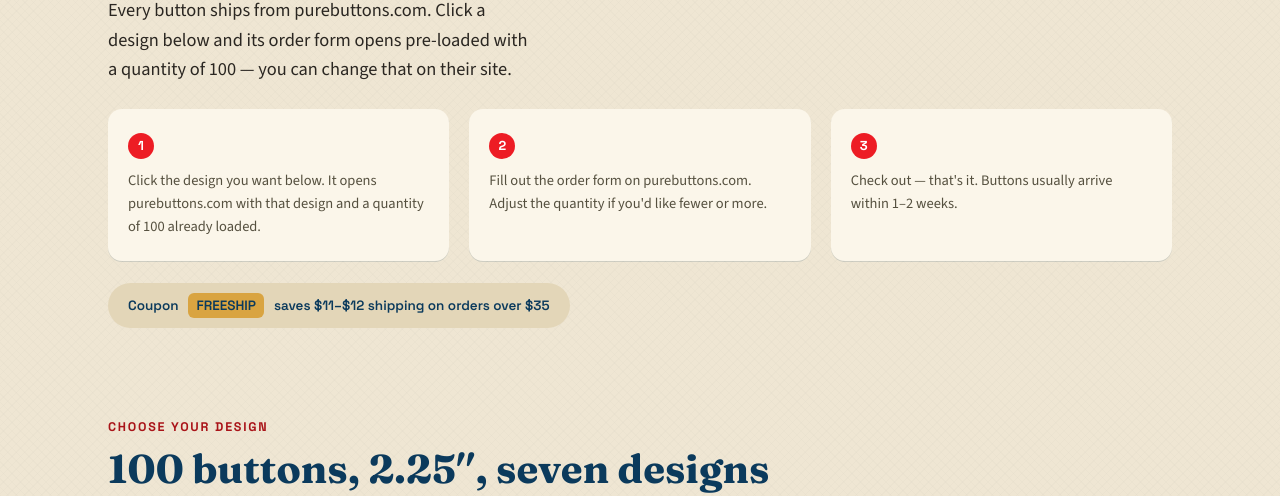
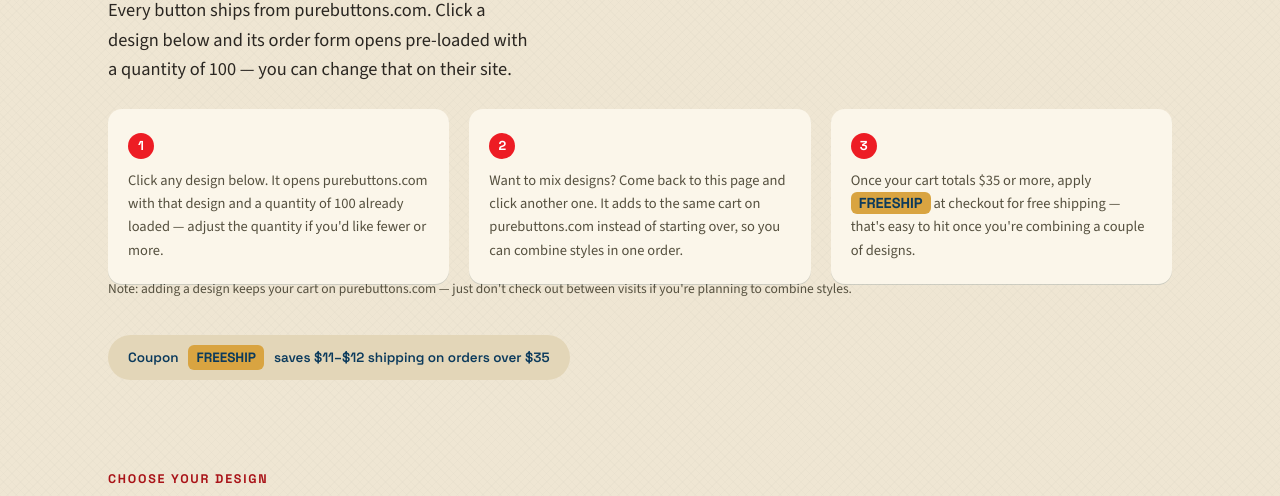
Before and after one commit to makekindpg/makekind-site, a plain HTML site: page order.html in a window 1280 px wide. Shown: the part 304-800 px from the top of the page. Drawn offline with nearby package versions, Linux system fonts and the light colour scheme.

Commit message:
Multiple Style orders

```diff
--- a/css/styles.css
+++ b/css/styles.css
@@ -604,12 +604,15 @@
   color: var(--denim-deep);
   margin-top: 22px;
 }
-.coupon-note code {
+.coupon-note code,
+.code-pill {
   background: var(--mustard);
   color: var(--denim-deep);
   padding: 2px 8px;
   border-radius: 6px;
   font-family: var(--font-label);
+  font-weight: 700;
+  white-space: nowrap;
 }
 
 .steps-list {
--- a/order.html
+++ b/order.html
@@ -45,10 +45,12 @@
       <p class="lede">Every button ships from purebuttons.com. Click a design below and its order form opens pre-loaded with a quantity of 100 — you can change that on their site.</p>
 
       <ol class="steps-list">
-        <li><p>Click the design you want below. It opens purebuttons.com with that design and a quantity of 100 already loaded.</p></li>
-        <li><p>Fill out the order form on purebuttons.com. Adjust the quantity if you'd like fewer or more.</p></li>
-        <li><p>Check out — that's it. Buttons usually arrive within 1–2 weeks.</p></li>
+        <li><p>Click any design below. It opens purebuttons.com with that design and a quantity of 100 already loaded — adjust the quantity if you'd like fewer or more.</p></li>
+        <li><p>Want to mix designs? Come back to this page and click another one. It adds to the same cart on purebuttons.com instead of starting over, so you can combine styles in one order.</p></li>
+        <li><p>Once your cart totals $35 or more, apply <span class="code-pill">FREESHIP</span> at checkout for free shipping — that's easy to hit once you're combining a couple of designs.</p></li>
       </ol>
+
+      <p style="font-size:13.5px; color:var(--ink-soft); margin-top:-6px;">Note: adding a design keeps your cart on purebuttons.com — just don't check out between visits if you're planning to combine styles.</p>
 
       <div class="coupon-note">
         Coupon <code>FREESHIP</code> saves $11–$12 shipping on orders over $35
```
